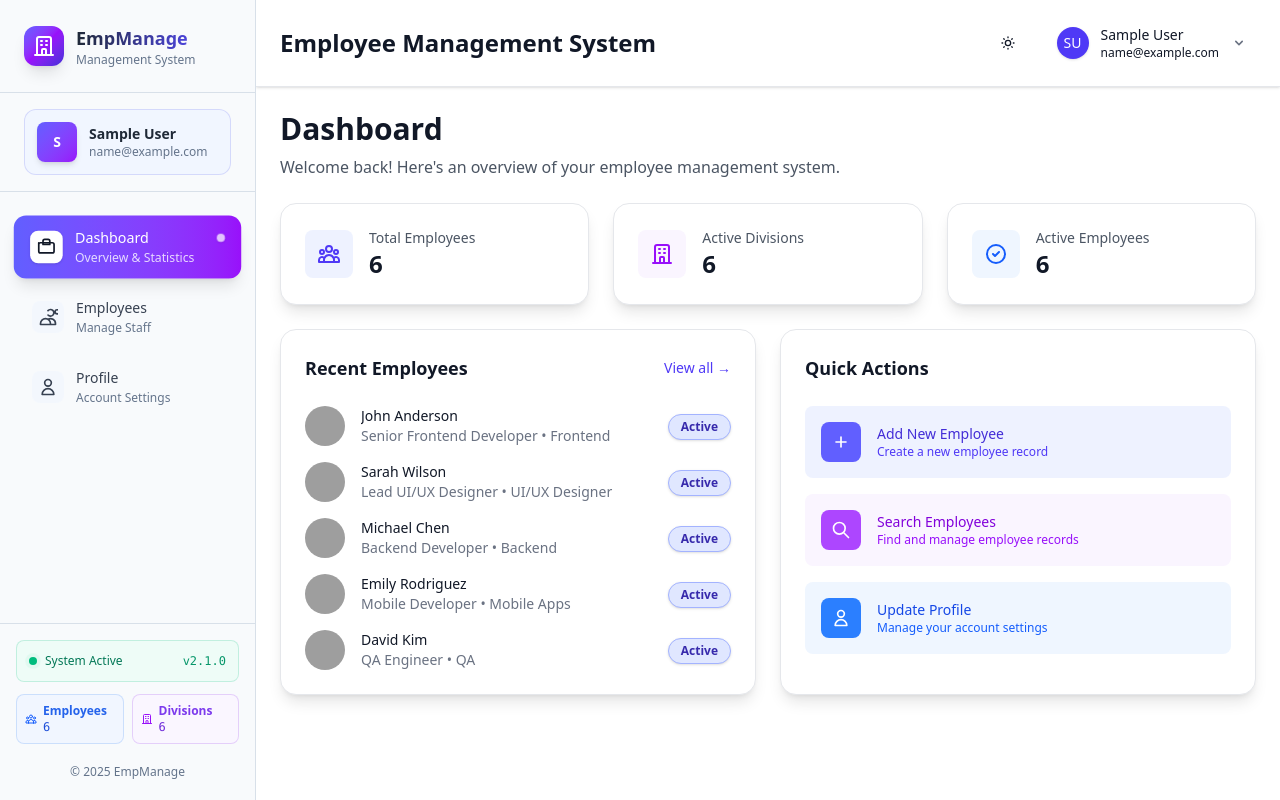
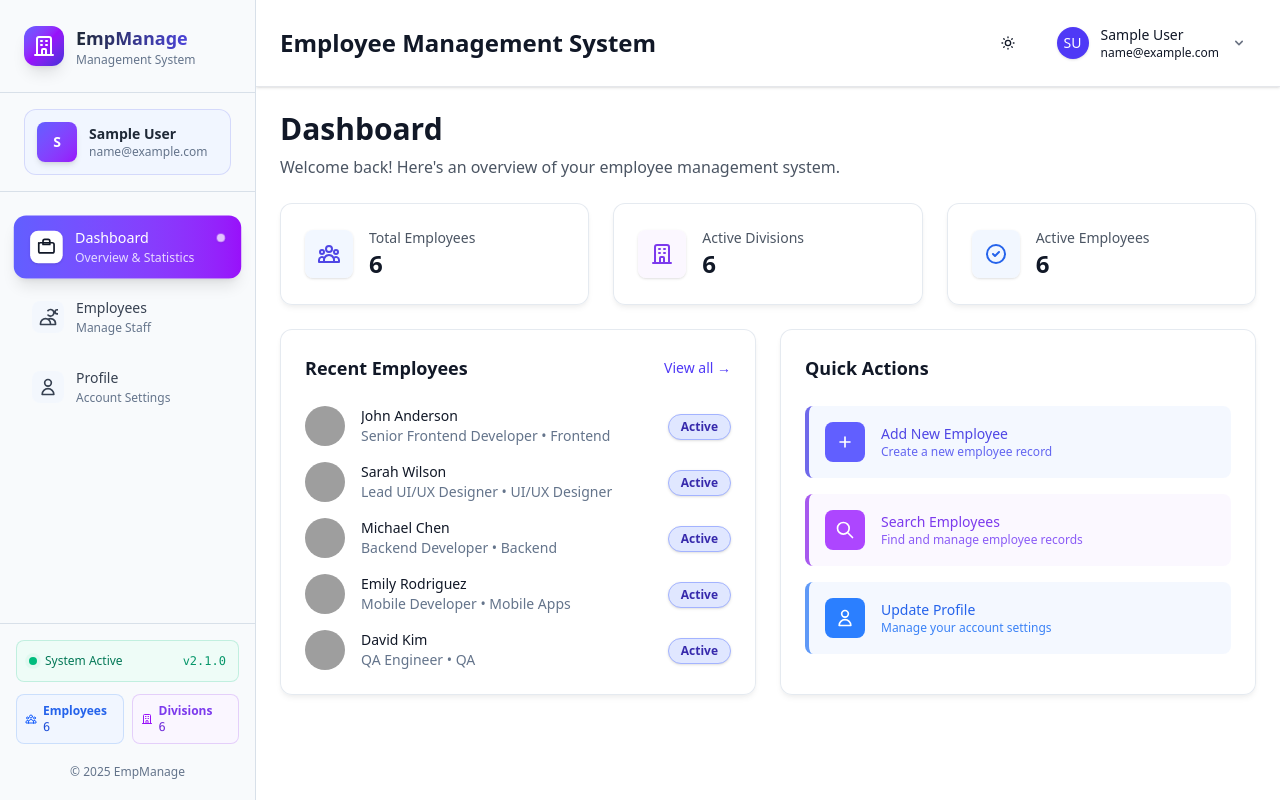
Before and after one commit to akbarryyan/tugas-1-frontend, a React (Vite) app: page /dashboard in a window 1280 px wide. Built offline with nearby package versions, Linux system fonts and the light colour scheme; sample sign-in values are in the browser's storage; grey boxes are pictures that could not be loaded.

Commit message:
refactor: enhance Dashboard styling for improved dark mode support and user experience

```diff
--- a/src/pages/Dashboard.jsx
+++ b/src/pages/Dashboard.jsx
@@ -160,10 +160,56 @@ const Dashboard = () => {
       {/* Stats Cards */}
       <div className="grid grid-cols-1 md:grid-cols-2 lg:grid-cols-3 gap-6">
         {statCards.map((stat, index) => (
-          <div key={index} className="card p-6 card-hover">
+          <div
+            key={index}
+            className="p-6 card-hover rounded-xl border transform transition-all duration-300 hover:scale-[1.02]"
+            style={{
+              backgroundColor: isDark
+                ? "rgba(17, 24, 39, 0.8)"
+                : "rgba(255, 255, 255, 0.9)",
+              borderColor: isDark
+                ? "rgba(75, 85, 99, 0.3)"
+                : "rgba(203, 213, 225, 0.5)",
+              boxShadow: isDark
+                ? "0 4px 6px -1px rgba(0, 0, 0, 0.1), 0 2px 4px -1px rgba(0, 0, 0, 0.06)"
+                : "0 4px 6px -1px rgba(0, 0, 0, 0.05), 0 2px 4px -1px rgba(0, 0, 0, 0.03)",
+            }}
+          >
             <div className="flex items-center">
-              <div className={`flex-shrink-0 ${stat.bgColor} p-3 rounded-lg`}>
-                <div className={stat.textColor}>{stat.icon}</div>
+              <div
+                className={`flex-shrink-0 p-3 rounded-lg shadow-sm transform transition-transform duration-300 hover:scale-110`}
+                style={{
+                  backgroundColor: isDark
+                    ? stat.bgColor.replace("bg-", "").includes("indigo")
+                      ? "rgba(79, 70, 229, 0.2)"
+                      : stat.bgColor.replace("bg-", "").includes("purple")
+                      ? "rgba(147, 51, 234, 0.2)"
+                      : "rgba(59, 130, 246, 0.2)"
+                    : stat.bgColor.replace("bg-", "").includes("indigo")
+                    ? "rgba(239, 246, 255, 0.8)"
+                    : stat.bgColor.replace("bg-", "").includes("purple")
+                    ? "rgba(250, 245, 255, 0.8)"
+                    : "rgba(239, 246, 255, 0.8)",
+                }}
+              >
+                <div
+                  className={`w-6 h-6`}
+                  style={{
+                    color: isDark
+                      ? stat.textColor.includes("indigo")
+                        ? "#a5b4fc"
+                        : stat.textColor.includes("purple")
+                        ? "#c4b5fd"
+                        : "#93c5fd"
+                      : stat.textColor.includes("indigo")
+                      ? "#4f46e5"
+                      : stat.textColor.includes("purple")
+                      ? "#7c3aed"
+                      : "#2563eb",
+                  }}
+                >
+                  {stat.icon}
+                </div>
               </div>
               <div className="ml-4 flex-1">
                 <p
@@ -191,7 +237,20 @@ const Dashboard = () => {
       {/* Recent Employees */}
       <div className="grid grid-cols-1 lg:grid-cols-2 gap-6">
         {/* Recent Employees List */}
-        <div className="card p-6">
+        <div
+          className="p-6 rounded-xl border"
+          style={{
+            backgroundColor: isDark
+              ? "rgba(17, 24, 39, 0.8)"
+              : "rgba(255, 255, 255, 0.9)",
+            borderColor: isDark
+              ? "rgba(75, 85, 99, 0.3)"
+              : "rgba(203, 213, 225, 0.5)",
+            boxShadow: isDark
+              ? "0 4px 6px -1px rgba(0, 0, 0, 0.1), 0 2px 4px -1px rgba(0, 0, 0, 0.06)"
+              : "0 4px 6px -1px rgba(0, 0, 0, 0.05), 0 2px 4px -1px rgba(0, 0, 0, 0.03)",
+          }}
+        >
           <div className="flex items-center justify-between mb-6">
             <h2
               className="text-lg font-semibold"
@@ -226,7 +285,12 @@ const Dashboard = () => {
                   >
                     {employee.name}
                   </p>
-                  <p className="text-sm text-gray-500 dark:text-gray-400 truncate">
+                  <p
+                    className="text-sm truncate"
+                    style={{
+                      color: isDark ? "#9ca3af" : "#64748b",
+                    }}
+                  >
                     {employee.position} • {employee.division.name}
                   </p>
                 </div>
@@ -240,10 +304,13 @@ const Dashboard = () => {
           {stats.recentEmployees.length === 0 && (
             <div className="text-center py-8">
               <svg
-                className="w-12 h-12 text-gray-400 dark:text-gray-600 mx-auto mb-4"
+                className="w-12 h-12 mx-auto mb-4"
                 fill="none"
                 stroke="currentColor"
                 viewBox="0 0 24 24"
+                style={{
+                  color: isDark ? "#6b7280" : "#9ca3af",
+                }}
               >
                 <path
                   strokeLinecap="round"
@@ -252,7 +319,11 @@ const Dashboard = () => {
                   d="M17 20h5v-2a3 3 0 00-5.356-1.857M17 20H7m10 0v-2c0-.656-.126-1.283-.356-1.857M7 20H2v-2a3 3 0 015.356-1.857M7 20v-2c0-.656.126-1.283.356-1.857m0 0a5.002 5.002 0 019.288 0M15 7a3 3 0 11-6 0 3 3 0 016 0zm6 3a2 2 0 11-4 0 2 2 0 014 0zM7 10a2 2 0 11-4 0 2 2 0 014 0z"
                 />
               </svg>
-              <p className="text-gray-500 dark:text-gray-400">
+              <p
+                style={{
+                  color: isDark ? "#9ca3af" : "#64748b",
+                }}
+              >
                 No employees found
               </p>
             </div>
@@ -260,7 +331,20 @@ const Dashboard = () => {
         </div>
 
         {/* Quick Actions */}
-        <div className="card p-6">
+        <div
+          className="p-6 rounded-xl border"
+          style={{
+            backgroundColor: isDark
+              ? "rgba(17, 24, 39, 0.8)"
+              : "rgba(255, 255, 255, 0.9)",
+            borderColor: isDark
+              ? "rgba(75, 85, 99, 0.3)"
+              : "rgba(203, 213, 225, 0.5)",
+            boxShadow: isDark
+              ? "0 4px 6px -1px rgba(0, 0, 0, 0.1), 0 2px 4px -1px rgba(0, 0, 0, 0.06)"
+              : "0 4px 6px -1px rgba(0, 0, 0, 0.05), 0 2px 4px -1px rgba(0, 0, 0, 0.03)",
+          }}
+        >
           <h2
             className="text-lg font-semibold mb-6"
             style={{
@@ -273,7 +357,27 @@ const Dashboard = () => {
           <div className="space-y-4">
             <Link
               to="/employees?action=add"
-              className="flex items-center p-4 bg-indigo-50 dark:bg-indigo-900/20 rounded-lg hover:bg-indigo-100 dark:hover:bg-indigo-900/30 transition-colors duration-200"
+              className="flex items-center p-4 rounded-lg transition-all duration-300 transform hover:scale-[1.02]"
+              style={{
+                backgroundColor: isDark
+                  ? "rgba(79, 70, 229, 0.1)"
+                  : "rgba(239, 246, 255, 0.7)",
+                borderLeft: isDark
+                  ? "4px solid rgba(99, 102, 241, 0.6)"
+                  : "4px solid rgba(79, 70, 229, 0.8)",
+              }}
+              onMouseEnter={(e) => {
+                e.target.style.backgroundColor = isDark
+                  ? "rgba(79, 70, 229, 0.2)"
+                  : "rgba(219, 234, 254, 0.8)";
+                e.target.style.boxShadow = "0 4px 12px rgba(79, 70, 229, 0.15)";
+              }}
+              onMouseLeave={(e) => {
+                e.target.style.backgroundColor = isDark
+                  ? "rgba(79, 70, 229, 0.1)"
+                  : "rgba(239, 246, 255, 0.7)";
+                e.target.style.boxShadow = "none";
+              }}
             >
               <div className="flex-shrink-0 w-10 h-10 bg-indigo-500 rounded-lg flex items-center justify-center">
                 <svg
@@ -291,10 +395,20 @@ const Dashboard = () => {
                 </svg>
               </div>
               <div className="ml-4">
-                <p className="text-sm font-medium text-indigo-700 dark:text-indigo-300">
+                <p
+                  className="text-sm font-medium"
+                  style={{
+                    color: isDark ? "#a5b4fc" : "#4f46e5",
+                  }}
+                >
                   Add New Employee
                 </p>
-                <p className="text-xs text-indigo-600 dark:text-indigo-400">
+                <p
+                  className="text-xs"
+                  style={{
+                    color: isDark ? "#818cf8" : "#6366f1",
+                  }}
+                >
                   Create a new employee record
                 </p>
               </div>
@@ -302,7 +416,28 @@ const Dashboard = () => {
 
             <Link
               to="/employees"
-              className="flex items-center p-4 bg-purple-50 dark:bg-purple-900/20 rounded-lg hover:bg-purple-100 dark:hover:bg-purple-900/30 transition-colors duration-200"
+              className="flex items-center p-4 rounded-lg transition-all duration-300 transform hover:scale-[1.02]"
+              style={{
+                backgroundColor: isDark
+                  ? "rgba(147, 51, 234, 0.1)"
+                  : "rgba(250, 245, 255, 0.7)",
+                borderLeft: isDark
+                  ? "4px solid rgba(168, 85, 247, 0.6)"
+                  : "4px solid rgba(147, 51, 234, 0.8)",
+              }}
+              onMouseEnter={(e) => {
+                e.target.style.backgroundColor = isDark
+                  ? "rgba(147, 51, 234, 0.2)"
+                  : "rgba(243, 232, 255, 0.8)";
+                e.target.style.boxShadow =
+                  "0 4px 12px rgba(147, 51, 234, 0.15)";
+              }}
+              onMouseLeave={(e) => {
+                e.target.style.backgroundColor = isDark
+                  ? "rgba(147, 51, 234, 0.1)"
+                  : "rgba(250, 245, 255, 0.7)";
+                e.target.style.boxShadow = "none";
+              }}
             >
               <div className="flex-shrink-0 w-10 h-10 bg-purple-500 rounded-lg flex items-center justify-center">
                 <svg
@@ -320,10 +455,20 @@ const Dashboard = () => {
                 </svg>
               </div>
               <div className="ml-4">
-                <p className="text-sm font-medium text-purple-700 dark:text-purple-300">
+                <p
+                  className="text-sm font-medium"
+                  style={{
+                    color: isDark ? "#c4b5fd" : "#7c3aed",
+                  }}
+                >
                   Search Employees
                 </p>
-                <p className="text-xs text-purple-600 dark:text-purple-400">
+                <p
+                  className="text-xs"
+                  style={{
+                    color: isDark ? "#a78bfa" : "#8b5cf6",
+                  }}
+                >
                   Find and manage employee records
                 </p>
               </div>
@@ -331,7 +476,28 @@ const Dashboard = () => {
 
             <Link
               to="/profile"
-              className="flex items-center p-4 bg-blue-50 dark:bg-blue-900/20 rounded-lg hover:bg-blue-100 dark:hover:bg-blue-900/30 transition-colors duration-200"
+              className="flex items-center p-4 rounded-lg transition-all duration-300 transform hover:scale-[1.02]"
+              style={{
+                backgroundColor: isDark
+                  ? "rgba(59, 130, 246, 0.1)"
+                  : "rgba(239, 246, 255, 0.7)",
+                borderLeft: isDark
+                  ? "4px solid rgba(96, 165, 250, 0.6)"
+                  : "4px solid rgba(59, 130, 246, 0.8)",
+              }}
+              onMouseEnter={(e) => {
+                e.target.style.backgroundColor = isDark
+                  ? "rgba(59, 130, 246, 0.2)"
+                  : "rgba(219, 234, 254, 0.8)";
+                e.target.style.boxShadow =
+                  "0 4px 12px rgba(59, 130, 246, 0.15)";
+              }}
+              onMouseLeave={(e) => {
+                e.target.style.backgroundColor = isDark
+                  ? "rgba(59, 130, 246, 0.1)"
+                  : "rgba(239, 246, 255, 0.7)";
+                e.target.style.boxShadow = "none";
+              }}
             >
               <div className="flex-shrink-0 w-10 h-10 bg-blue-500 rounded-lg flex items-center justify-center">
                 <svg
@@ -349,10 +515,20 @@ const Dashboard = () => {
                 </svg>
               </div>
               <div className="ml-4">
-                <p className="text-sm font-medium text-blue-700 dark:text-blue-300">
+                <p
+                  className="text-sm font-medium"
+                  style={{
+                    color: isDark ? "#93c5fd" : "#2563eb",
+                  }}
+                >
                   Update Profile
                 </p>
-                <p className="text-xs text-blue-600 dark:text-blue-400">
+                <p
+                  className="text-xs"
+                  style={{
+                    color: isDark ? "#60a5fa" : "#3b82f6",
+                  }}
+                >
                   Manage your account settings
                 </p>
               </div>
```
